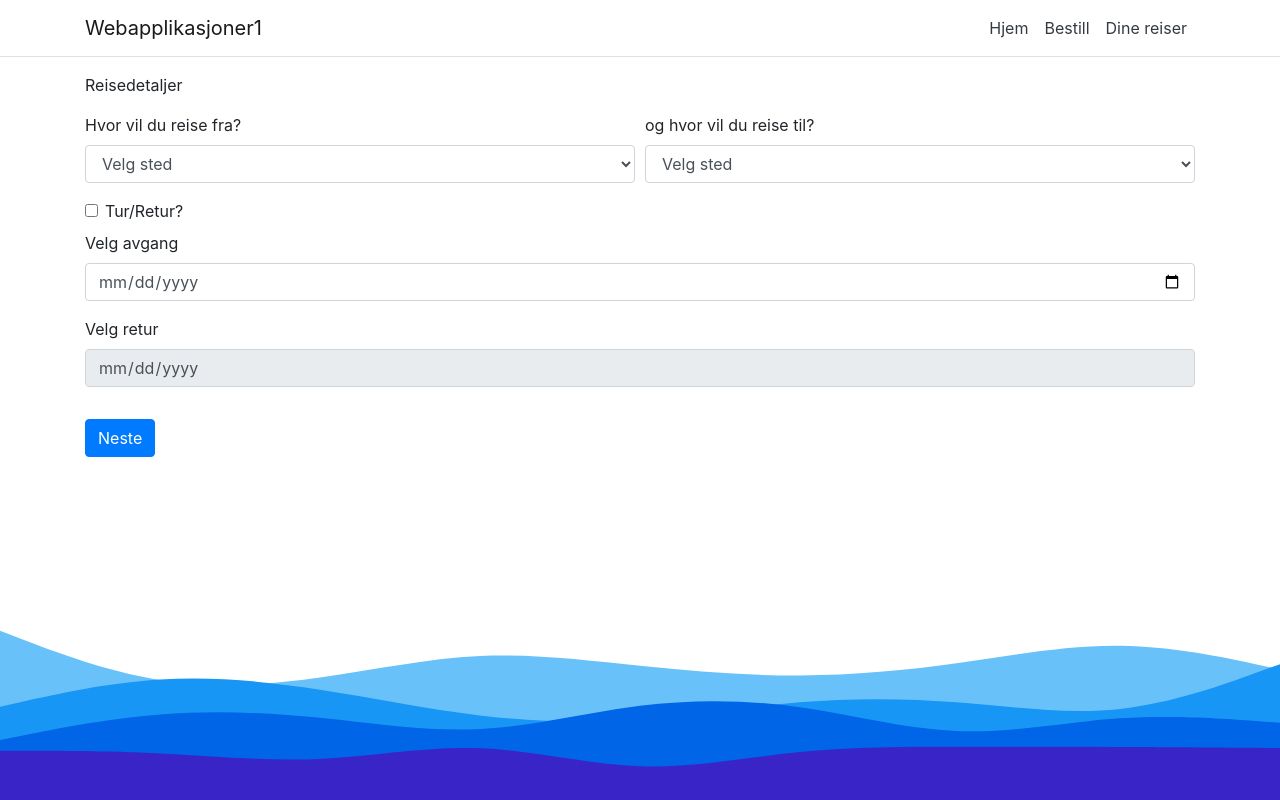
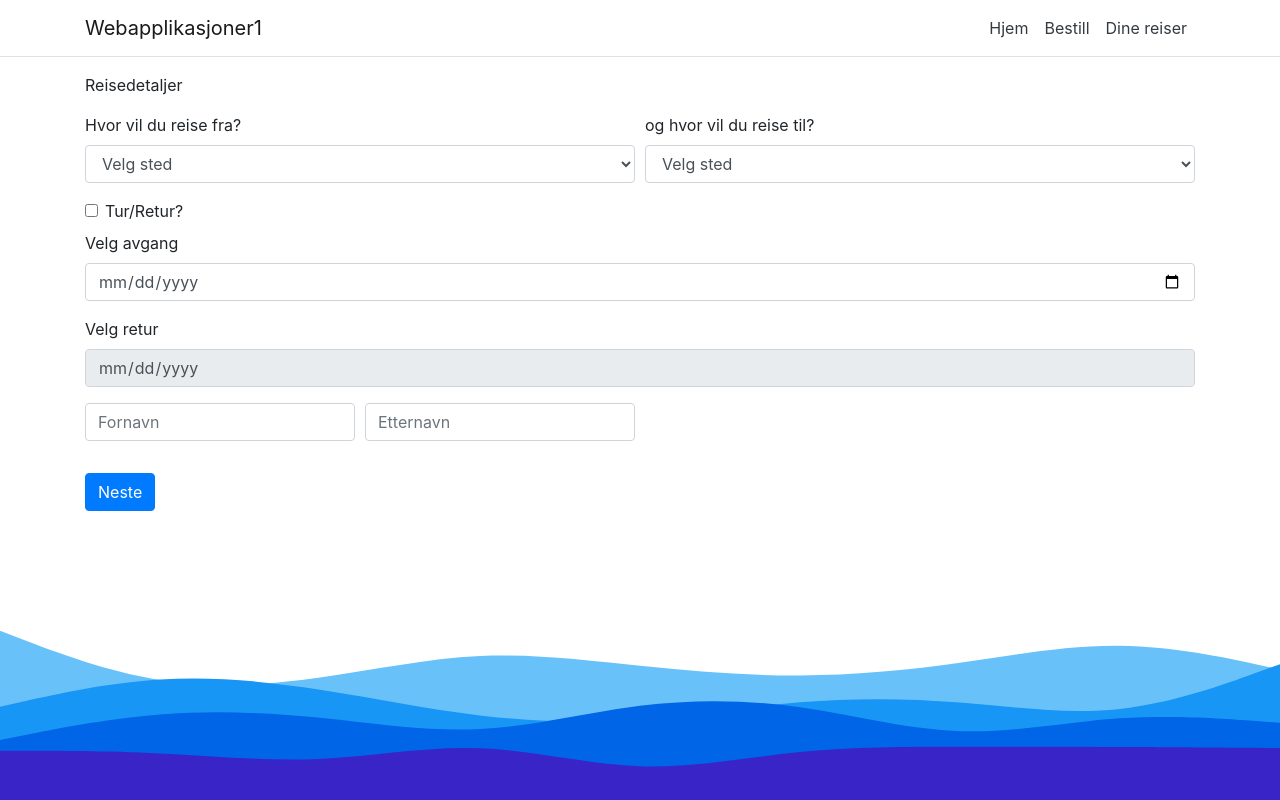
Before and after one commit to eirikhaugstulen/Webapplikasjoner1, a React (Create React App) app in the folder Webapplikasjoner1/ClientApp/: page /bestill in a window 1280 px wide. Built offline with nearby package versions, Linux system fonts and the light colour scheme.

Commit message:
Personalia med en feil

```diff
--- a/Webapplikasjoner1/ClientApp/src/Pages/Bestilling.js
+++ b/Webapplikasjoner1/ClientApp/src/Pages/Bestilling.js
@@ -6,11 +6,13 @@ export const Bestilling = () => {
     const [avgangssted, setAvgangssted] = useState('default');
     const [fraDato, setFraDato] = useState();
     const [tilDato, setTilDato] = useState();
+    const [fornavn, setFornavn] = useState('');
+    const [etternavn, setEtternavn] = useState('');
     const [retur, setRetur] = useState(false);
     const [loading, setLoading] = useState(true);
 
     const changeRetur = () => setRetur(!retur);
-
+    console.log(fornavn)
     return (
         <Form>
             <Row form>
@@ -54,6 +56,18 @@ export const Bestilling = () => {
                 </Col>
             </Row>
 
+            <Row form>
+                <Col md={3}>
+                    <FormGroup>
+                        <Input type={'text'} value={fornavn} onChange={(e) => setFornavn(e.value)} placeholder={'Fornavn'}/>
+                    </FormGroup>
+                </Col>
+                <Col md={3}>
+                    <FormGroup>
+                        <Input type={'text'} value={etternavn} onChange={(e) => setEtternavn(e.value)} placeholder={'Etternavn'}/>
+                    </FormGroup>
+                </Col>
+            </Row>
             <div className={'mt-3'}>
                 <Button
                     color={'primary'}
```
Also changed, not shown: 1 other file (tests, documents, lock files or other folders).
